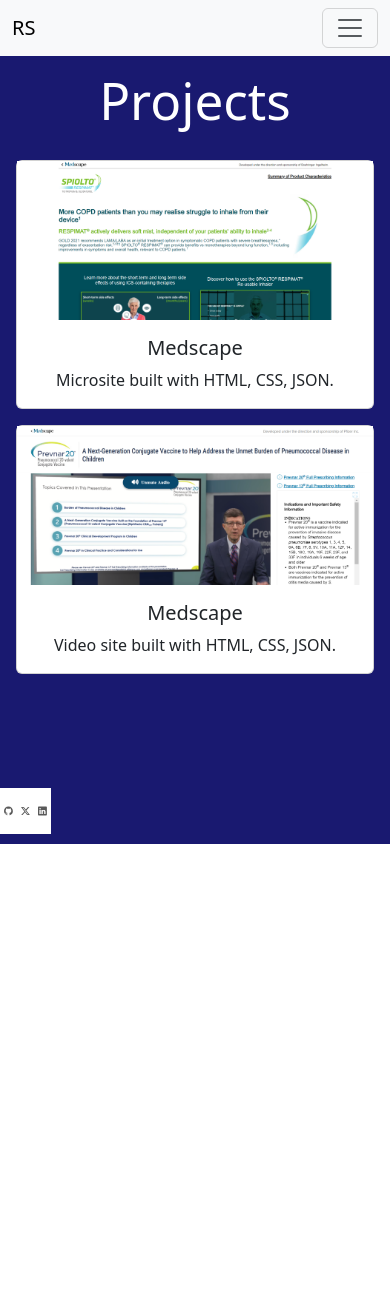
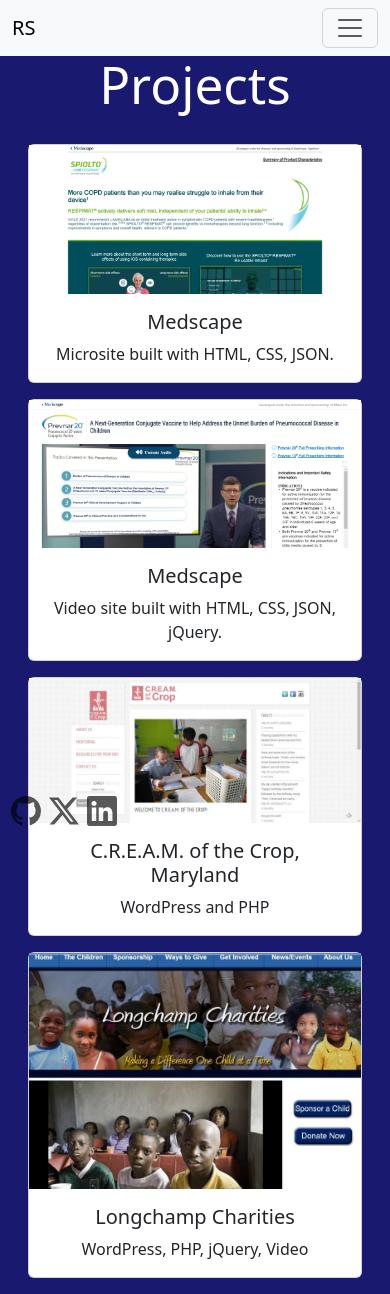
Before and after one commit to rsolomonjr/portfolio-rodney-vite, a React (Vite) app in the folder rsolomonjr-online-portfolio/: page / in a window 390 px wide. Before the commit the page ends 844 px from the top, so only its background shows below. Built offline with nearby package versions, Linux system fonts and the light colour scheme.

Commit message:
update - nightly

```diff
--- a/rsolomonjr-online-portfolio/src/App.css
+++ b/rsolomonjr-online-portfolio/src/App.css
@@ -1,10 +1,14 @@
 /* RESET */
-*, *::before, *::after {
+*,
+*::before,
+*::after {
   box-sizing: border-box;
 }
+
 * {
   margin: 0;
 }
+
 body {
   line-height: 1.5;
   -webkit-font-smoothing: antialiased;
@@ -13,44 +17,60 @@
   display: block;
   overflow-x: hidden;
 }
-img, picture, video, canvas, svg {
+
+img,
+picture,
+video,
+canvas,
+svg {
   display: block;
   max-width: 100%;
 }
-input, button, textarea, select {
+input,
+button,
+textarea,
+select {
   font: inherit;
 }
-p, h1, h2, h3, h4, h5, h6 {
+p,
+h1,
+h2,
+h3,
+h4,
+h5,
+h6 {
   overflow-wrap: break-word;
 }
 
-h1{ margin: 2rem 0}
+h1 {
+  margin: 2rem 0;
+}
 
-#root, #__next {
+#root,
+#__next {
   isolation: isolate;
 }
 
-main{
+main {
   margin: 0 auto;
 }
 
-.p-2 {
-  padding: .5rem!important;
-}
-
- /* Add padding above the cards */
- .row {
+/* Add padding above the cards */
+.row {
   padding: 1rem;
 }
 
 /* Make the cards break to a column at 728px */
 @media (max-width: 990px) {
+
   .row {
     display: flex;
     flex-direction: column;
     align-items: center;
     justify-content: center;
     text-align: center;
+    margin: 0;
+    padding: 0 1rem
   }
 
   .card {
@@ -60,11 +80,13 @@
   ul.navbar-nav {
     position: fixed;
     bottom: 10px;
-    background-color: #fff;
-    text-align: center;
-    width: 13%;
+    background: transparent;
+    width: 33%;
+    display: flex;
+    justify-content: center;
   }
+
   ul.navbar-nav li {
-    padding: 0 .25em;
+    padding: 0 0.25em;
   }
 }
--- a/rsolomonjr-online-portfolio/src/App.jsx
+++ b/rsolomonjr-online-portfolio/src/App.jsx
@@ -1,6 +1,9 @@
 import "./App.css";
 import infosite from "./assets/infosite.jpeg";
 import brandplay from "./assets/brandplay.jpeg";
+import creamofthecrop from './assets/creamofthecrop.jpeg';
+import longchamp from './assets/longchamp.jpeg';
+
 function App() {
   return (
     <>
@@ -40,7 +43,7 @@
             </div>
           </div>
           <ul className="navbar-nav flex-row flex-wrap ms-md-auto me-3">
-            <li className="nav-item col-4">
+            <li className="nav-item col-lg-4">
               <a
                 href="https://github.com/rsolomonjr"
                 target="_blank"
@@ -59,7 +62,7 @@
                 </svg>
               </a>
             </li>
-            <li className="nav-item col-4">
+            <li className="nav-item col-lg-4">
               <a
                 href="https://twitter.com/rodneysolomonjr"
                 target="_blank"
@@ -78,7 +81,7 @@
                 </svg>
               </a>
             </li>
-            <li className="nav-item col-4">
+            <li className="nav-item col-lg-4">
               <a
                 href="https://www.linkedin.com/in/rodneysolomonjr/"
                 target="_blank"
@@ -123,7 +126,31 @@
               <div className="card-body">
                 <h5 className="card-title">Medscape</h5>
                 <p className="card-text">
-                  Video site built with HTML, CSS, JSON.
+                  Video site built with HTML, CSS, JSON, jQuery.
+                </p>
+              </div>
+            </div>
+          </div>
+        </div>
+        <div className="row">
+          <div className="col-sm-6">
+            <div className="card">
+              <img src={creamofthecrop} alt="" />
+              <div className="card-body">
+                <h5 className="card-title">C.R.E.A.M. of the Crop, Maryland</h5>
+                <p className="card-text">
+                  WordPress and PHP
+                </p>
+              </div>
+            </div>
+          </div>
+          <div className="col-sm-6">
+            <div className="card">
+             <img src={longchamp} alt="" />
+              <div className="card-body">
+                <h5 className="card-title">Longchamp Charities</h5>
+                <p className="card-text">
+                  WordPress, PHP, jQuery, Video
                 </p>
               </div>
             </div>
```
